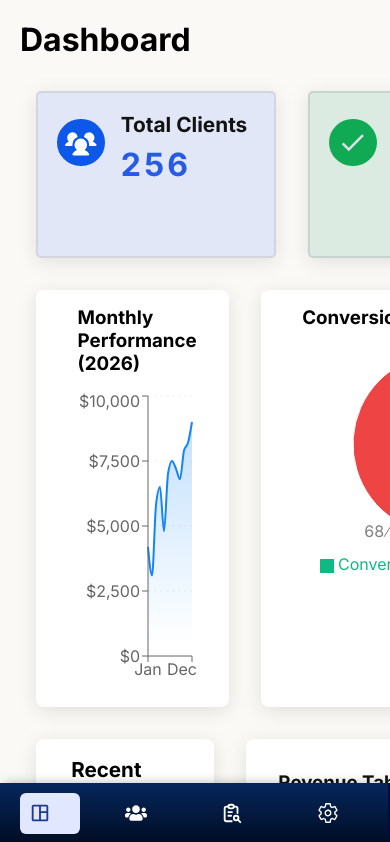
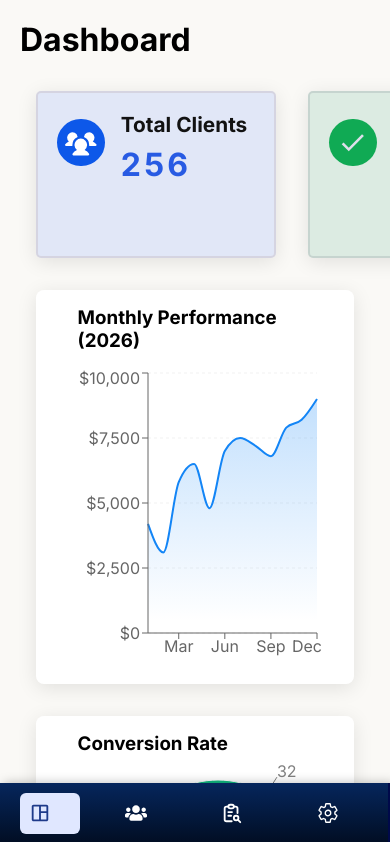
Before and after one commit to FixedBits/client-dashboard, a React (Vite) app: page / in a window 390 px wide. Shown: the top 842 px of the page. Built offline with nearby package versions, Linux system fonts and the light colour scheme.

Commit message:
Align rows as columns using flex-direction for responsive design

```diff
--- a/src/styles/ClientDashboard.css
+++ b/src/styles/ClientDashboard.css
@@ -4,7 +4,7 @@
 .dashboard {
   display: flex; /* main layout: sidebar + content */
   width: 100%;
-  min-height: 100vh;
+  min-height: 100dvh;
 }
 
 .dashboard-title {
@@ -61,7 +61,6 @@
   color: var(--dashboard-text);
 }
 
-
 @media (max-width: 768px) {
   .dashboard {
     flex-direction: column;
@@ -70,4 +69,10 @@
   .dashboard-content {
     margin-left: 0;
   }
+
+  .charts-row,
+  .middle-row,
+  .bottom-row {
+    flex-direction: column;
+  }
 }
```
